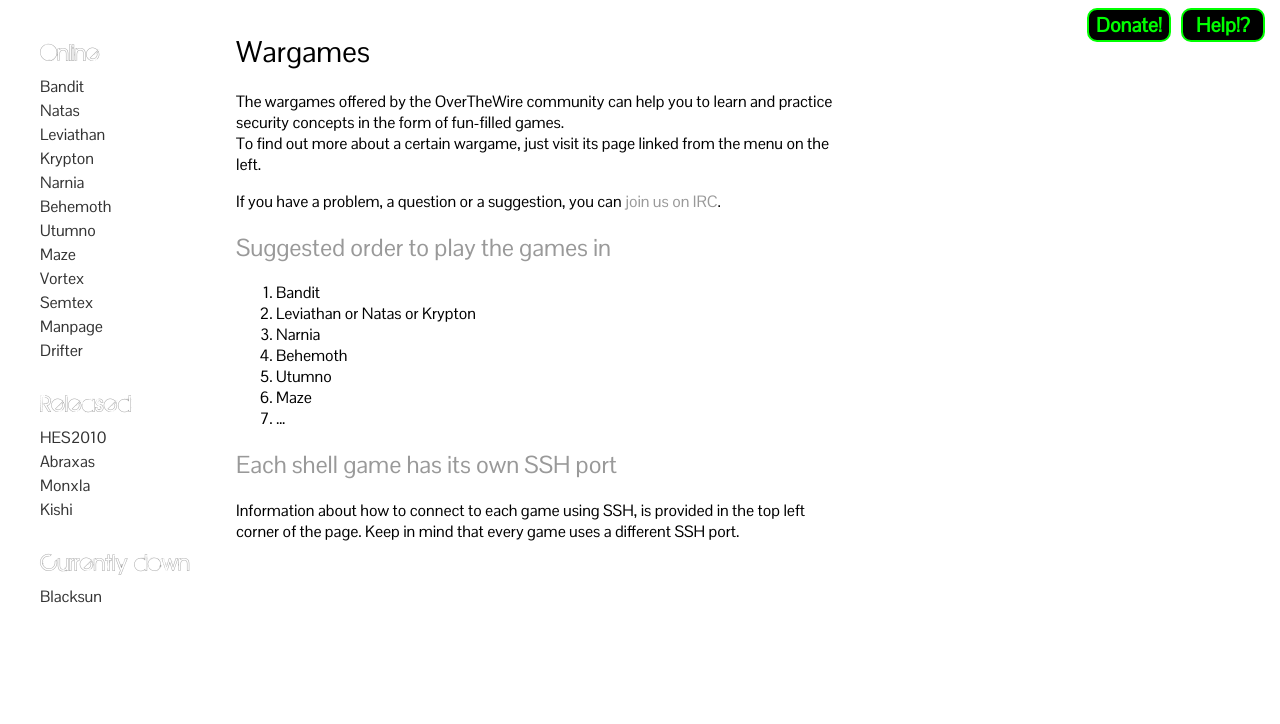
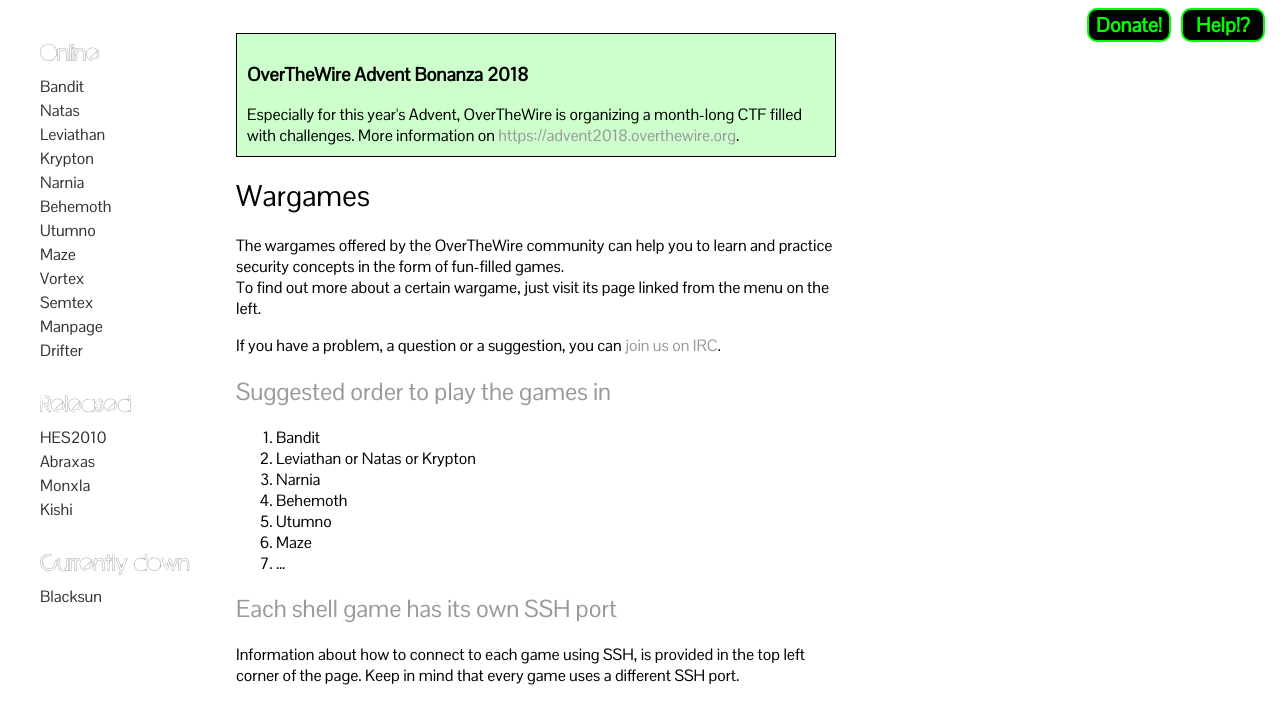
Before and after one commit to OverTheWireOrg/OverTheWire-website, a Jekyll site: the page built from wargames/index.md, in a window 1280 px wide, cut to the strip 77-801 px from the top of the page. Built offline with Jekyll 4.4.1, drawn with Linux system fonts in a browser that asks for light colours.

Commit message:
adding advent link

```diff
--- a/wargames/index.md
+++ b/wargames/index.md
@@ -3,6 +3,13 @@
 listgames: true
 title: Wargames
 ---
+
+{% include beginNote.html title="OverTheWire Advent Bonanza 2018" %}
+Especially for this year's Advent, OverTheWire is organizing a month-long CTF
+filled with challenges. More information on <a
+href="https://advent2018.overthewire.org">https://advent2018.overthewire.org</a>.
+{% include endNote.html %}
+
 
 Wargames
 ========
```
